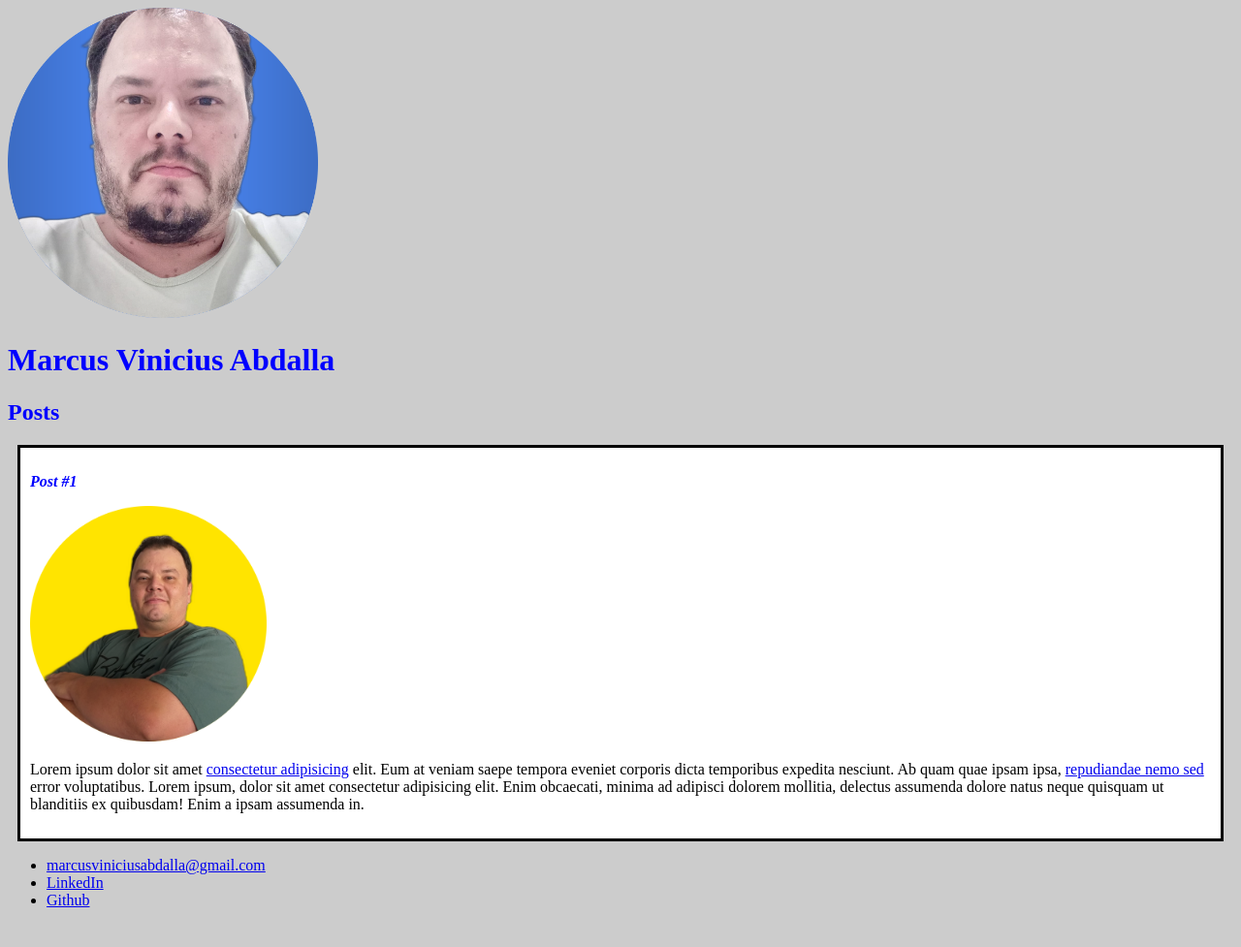
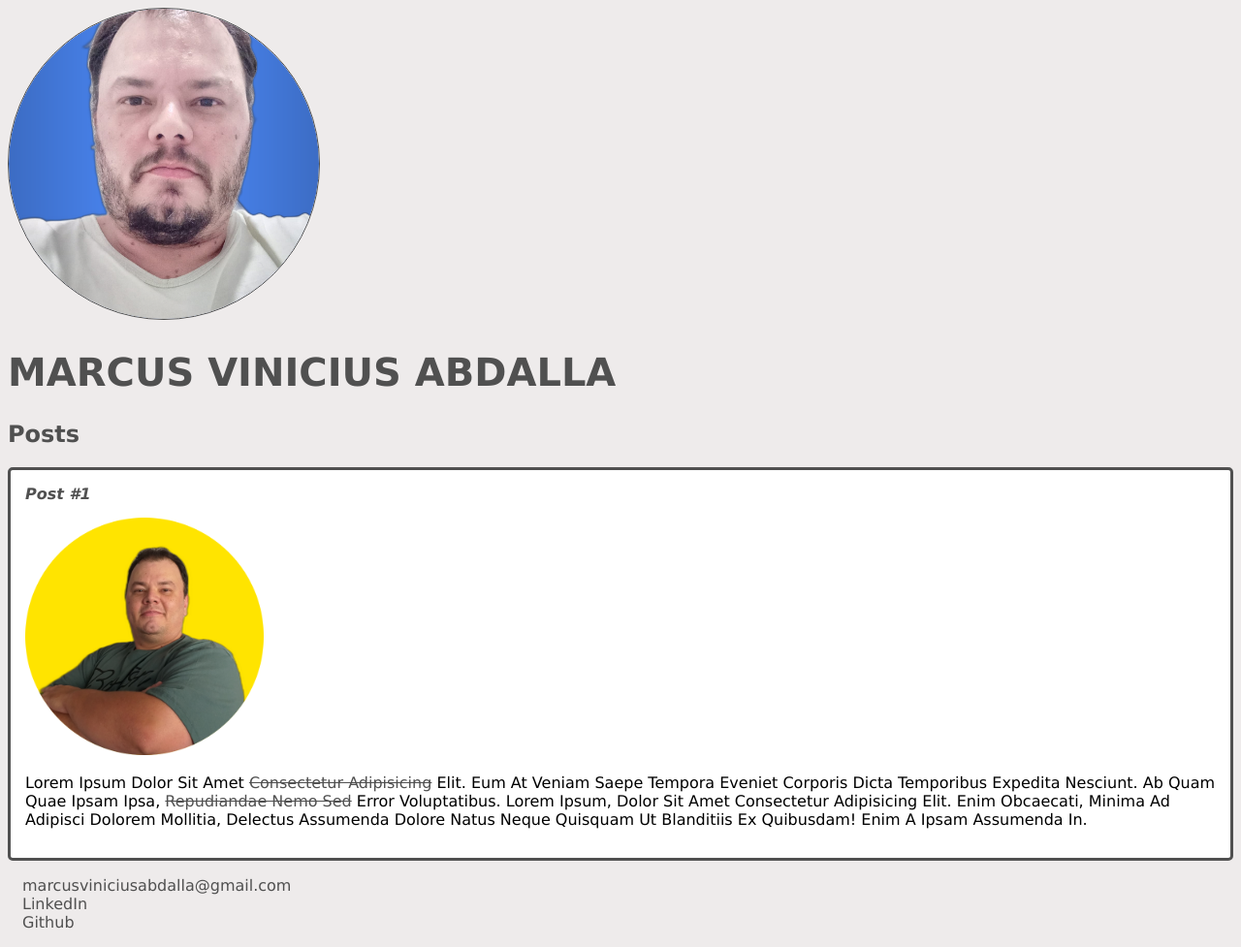
Before and after one commit to MarcusViniciusAbdalla/exercicios-js, a website: page html/indexDio.html in a window 1280 px wide. Shown: the whole page at 97% size. Before the commit the page ends 954 px from the top, so only its background shows below. Drawn offline with Linux system fonts and the light colour scheme.

Commit message:
Update style.css

```diff
--- a/html/style.css
+++ b/html/style.css
@@ -1,27 +1,60 @@
 body {
-  background:#ccc;
+  background:rgb(238, 235, 235);
+  font-family: Verdana, Geneva, Tahoma, sans-serif;
 }
 
 #title, .subtitle, .post-title {
-  color:blue;
+  color:#505050;
+}
+
+#title {
+  font-size: 40px;
+  text-transform: uppercase;
+}
+
+a {
+  text-decoration: line-through;
+  color: #505050;
 }
 
 .post-title {
   font-size: 16px;
   font-style: italic;
+  margin: 0;
+  margin-bottom: 15px;
+
 }
 
 .foto-redonda {
   width: 20rem;
+  border-radius: 50%;
+  border: 1px solid #505050;
 }
 
 .foto-quadrada {
   width: 20%;
+  margin-bottom: 15px;
 }
 
 .post {
   background: white;
-  padding: 10px;
-  border: 3px solid #000;
-  margin: 10px;
+  padding: 15px;
+  border: 3px solid #505050;
+  margin-bottom: 15px;
+  border-radius: 5px;
 }
+
+.post-content {
+  margin: 0;
+  margin-bottom: 15px;
+  text-transform: capitalize;
+}
+
+.contact-list {
+  list-style-type: none;
+  padding-left: 15px;
+}
+
+.contact-list li a {
+  text-decoration: none;
+}
```
